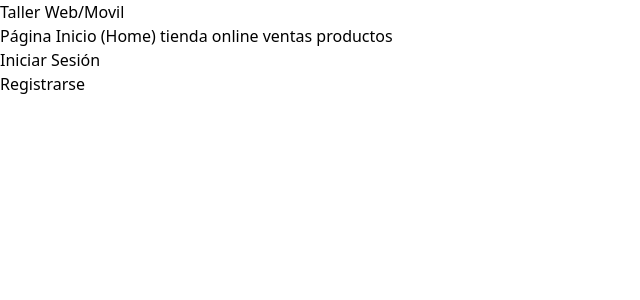
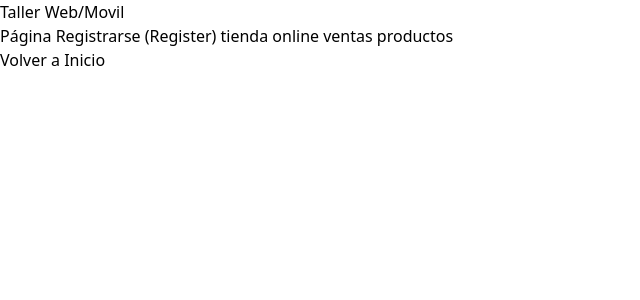
Before and after one commit to Taller2WebMovil/TallerClienteWebMovil, an Angular app: page /register in a window 1280 px wide. Before the commit this address led to /home. Shown: the top 300 px of the page, without its empty margins (0-640 px from the left). Built offline with nearby package versions, Linux system fonts and the light colour scheme.

Commit message:
feat: boton para ir al menu de registrarse con su ruta creada y el volver al menu principal implementado en register-page

```diff
--- a/src/app/TallerClienteWeb/components/register-button/register-button.component.html
+++ b/src/app/TallerClienteWeb/components/register-button/register-button.component.html
@@ -1 +1,5 @@
-<button type="button" class="text-white bg-gray-800 hover:bg-gray-900 focus:outline-none focus:ring-4 focus:ring-gray-300 font-medium rounded-lg text-sm px-5 py-2.5 me-2 mb-2 dark:bg-gray-800 dark:hover:bg-gray-700 dark:focus:ring-gray-700 dark:border-gray-700">Registrarse</button>
+<button type="button"
+class="text-white bg-gray-800 hover:bg-gray-900 focus:outline-none focus:ring-4 focus:ring-gray-300 font-medium rounded-lg text-sm px-5 py-2.5 me-2 mb-2 dark:bg-gray-800 dark:hover:bg-gray-700 dark:focus:ring-gray-700 dark:border-gray-700"
+(click)="goToRegister()"
+>Registrarse
+</button>
--- a/src/app/TallerClienteWeb/components/register-button/register-button.component.ts
+++ b/src/app/TallerClienteWeb/components/register-button/register-button.component.ts
@@ -1,4 +1,5 @@
 import { Component } from '@angular/core';
+import { Router } from '@angular/router';
 
 @Component({
   selector: 'taller-register-button',
@@ -7,5 +8,8 @@ import { Component } from '@angular/core';
   styleUrl: './register-button.component.css'
 })
 export class RegisterButtonComponent {
-
+  constructor(private router: Router) {}
+    goToRegister() {
+      this.router.navigate(['/register']); // Navega a la página de register
+    }
 }
--- /dev/null
+++ b/src/app/TallerClienteWeb/pages/register-page/register-page.component.html
@@ -0,0 +1,2 @@
+<h3 class="text-3xl font-bold dark:text-white">Página Registrarse (Register) tienda online ventas productos</h3>
+<taller-back-home-button></taller-back-home-button>
--- a/src/app/app.routes.ts
+++ b/src/app/app.routes.ts
@@ -12,6 +12,14 @@ export const routes: Routes = [
         pathMatch: 'full',
         loadComponent: () => import('./TallerClienteWeb/pages/login-page/login-page.component').then(m => m.LoginPageComponent)
       },
+      {
+        path: 'register',
+        pathMatch: 'full',
+        loadComponent: () =>
+          import('./TallerClienteWeb/pages/register-page/register-page.component').then(
+            (m) => m.RegisterPageComponent
+          ),
+      },
     {
         path: '**',
         pathMatch: 'full',
```
Also changed, not shown: src/app/TallerClienteWeb/pages/register-page/register-page.component.ts (added, +12 -0 lines), src/app/TallerClienteWeb/pages/register-page/register-page.component.css (added), 1 other file (tests, documents, lock files or other folders).
